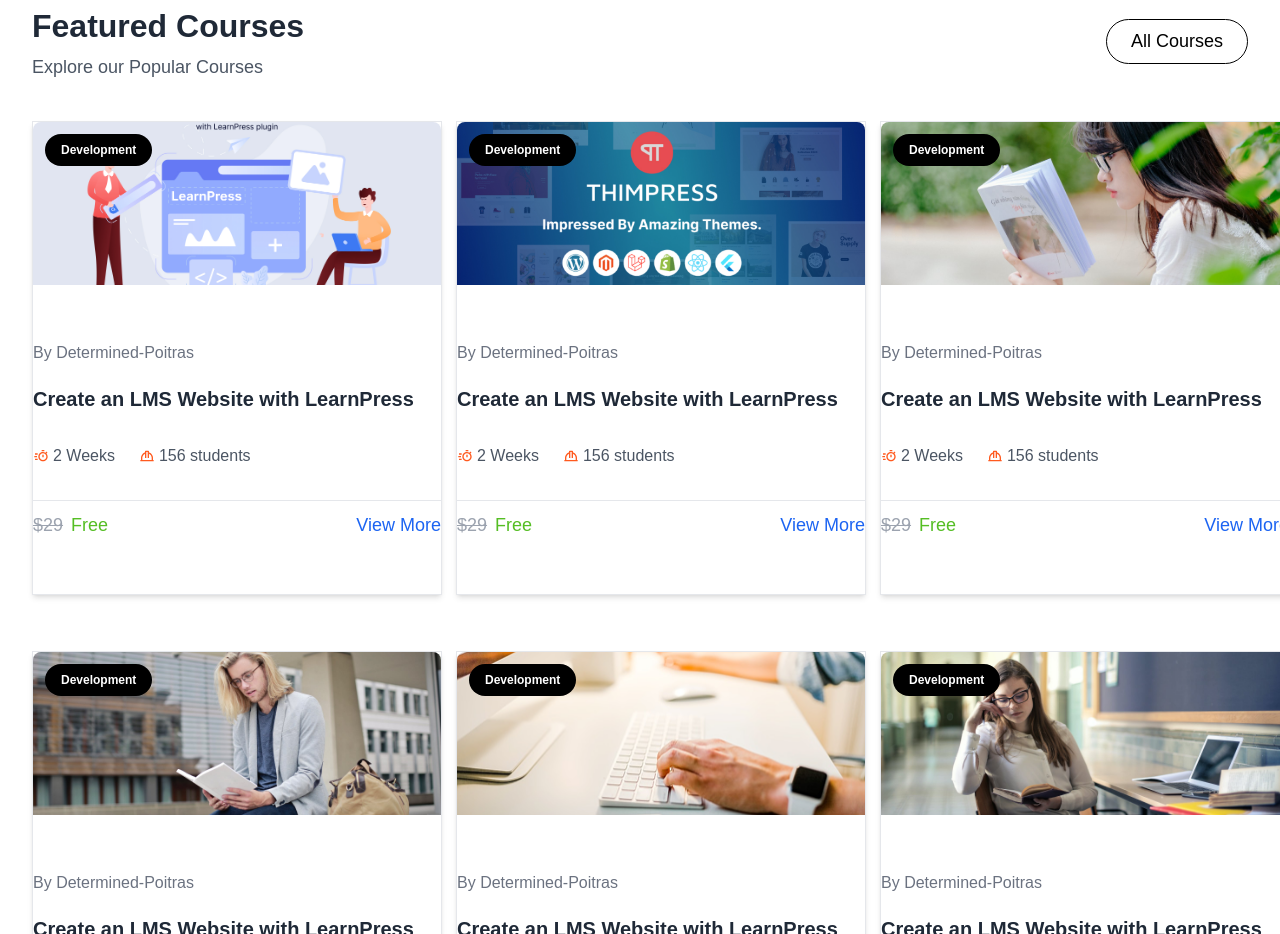
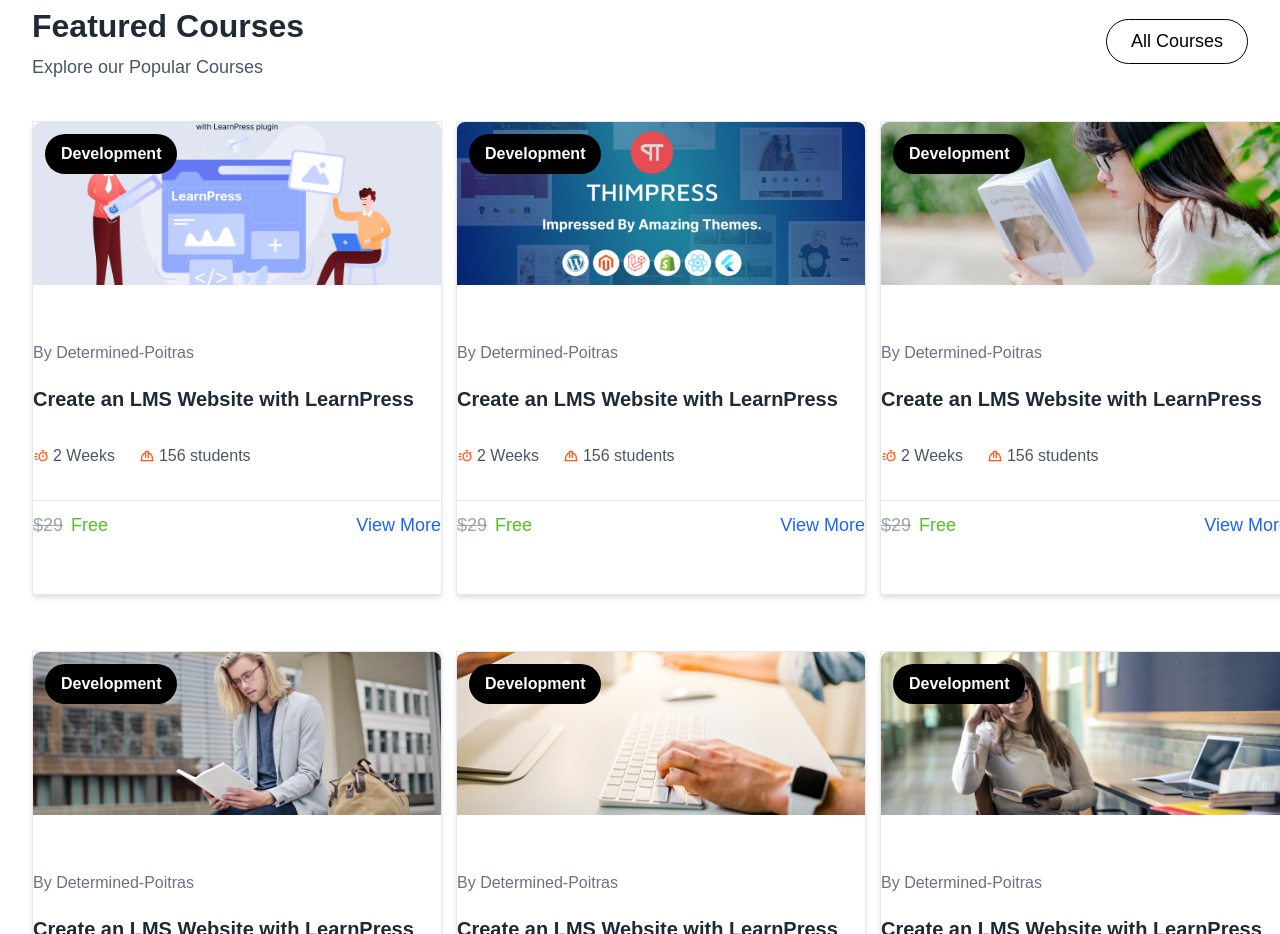
Before and after one commit to dhullubasnkot/EduPress, a Next.js app: page / in a window 1280 px wide. Shown: the part 1500-2434 px from the top of the page. Built offline with nearby package versions, Linux system fonts and the light colour scheme.

Commit message:
Maintain height width

```diff
--- a/src/app/pages/featuredcourses.tsx
+++ b/src/app/pages/featuredcourses.tsx
@@ -104,7 +104,7 @@
                     fill
                     className="object-cover rounded-t-lg"
                   />
-                  <span className="absolute top-3 left-3 bg-black text-white text-xs font-semibold px-4 py-2 rounded-full">
+                  <span className="h-[40px] max-w-[200px] absolute top-3 left-3 bg-black text-white text-[16px] font-semibold px-4 py-2 rounded-full">
                     {course.category}
                   </span>
                 </div>
```
